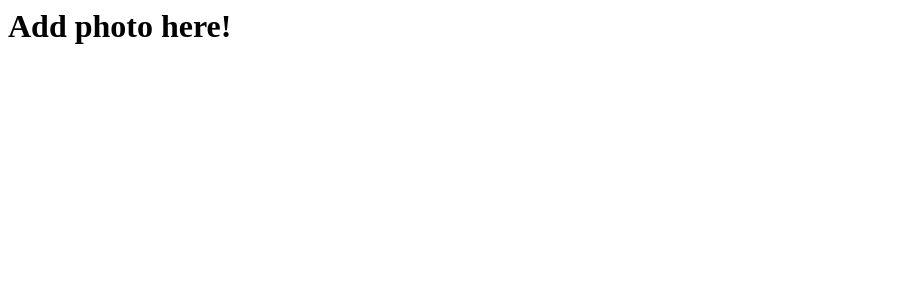
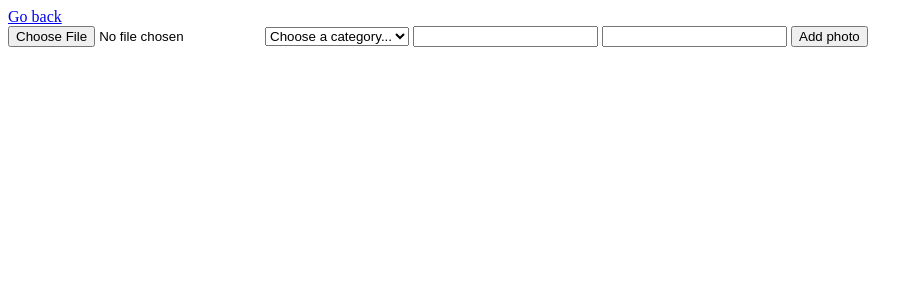
Before and after one commit to Vovchik01/photo_album_3, a Django app: page /add_photo/ in a window 1280 px wide. Shown: the top 300 px of the page, without its empty margins (0-923 px from the left). Run offline with Django 4.2, Linux system fonts and the light colour scheme; data comes from the database, SQL or seed files in the repository; both versions use the stored data as it was after the commit; parts of the project's set-up code (start-up, migrations or seed data) failed here and were passed over.

Commit message:
added functionality to upload photos from form

```diff
--- a/base/templates/base/add_photo.html
+++ b/base/templates/base/add_photo.html
@@ -1 +1,14 @@
-<h1>Add photo here!</h1>
+<a href="{% url 'index' %}">Go back</a>
+<form action="" method="POST" enctype="multipart/form-data">
+  {% csrf_token %}
+  <input required type="file" name="img_upload" id="img_upload" />
+  <select name="category" id="category">
+    <option value="none">Choose a category...</option>
+    {% for category in categories %}
+    <option value="{{ category.id }}">{{ category.name }}</option>
+    {% endfor %}
+  </select>
+  <input type="text" name="add_category" id="add_category" />
+  <input type="text" name="description" id="description" />
+  <button type="submit">Add photo</button>
+</form>
--- a/base/templates/base/index.html
+++ b/base/templates/base/index.html
@@ -3,6 +3,7 @@
   {% for category in categories %}
   <li>{{ category.name }}</li>
   {% endfor %}
+  <li><a href="{% url 'add_photo' %}">Add photo</a></li>
 </ul>
 
 <ul>
@@ -11,6 +12,7 @@
     <p>{{ photo.category }}</p>
     <img style="width: 200px" src="{{ photo.image.url }}" alt="some image" />
     <p>{{ photo.description }}</p>
+    <a href="{% url 'view_photo' photo.id %}">View</a>
   </li>
   {% endfor %}
 </ul>
--- a/base/views.py
+++ b/base/views.py
@@ -1,4 +1,4 @@
-from django.shortcuts import render
+from django.shortcuts import render, redirect
 from .models import *
 
 def index(request):
@@ -9,7 +9,29 @@ def index(request):
     return render(request, 'base/index.html', context)
 
 def add_photo(request):
-    context = {}
+    categories = Category.objects.all()
+
+    if request.method == 'POST':
+        data = request.POST
+        image = request.FILES.get('img_upload')
+
+        if data['category'] != 'none':
+            category = Category.objects.get(id=data['category'])
+        elif data['add_category'] != '':
+            category, created = Category.objects.get_or_create(name=data['add_category'])
+        else:
+            category = None
+
+        photo = Photo.objects.create(
+            category=category,
+            image=image,
+            description = data['description'],
+        )
+
+        return redirect('index')
+
+
+    context = {'categories': categories,}
     return render(request, 'base/add_photo.html', context)
 
 def view_photo(request, pk):
```
Also changed, not shown: base/templates/base/view_photo.html (+4 -5 lines), base/static/base/images/2022/01/14/1303476605_1303368932_103960.jpg (added), base/static/base/images/2022/01/14/135225-zabor-noch-svet-otrazhenie-ulichnyj_fonar-1920x1080.jpg (added), base/static/base/images/2022/01/14/forma-sport-makro-manchester.jpg (added), db.sqlite3.
